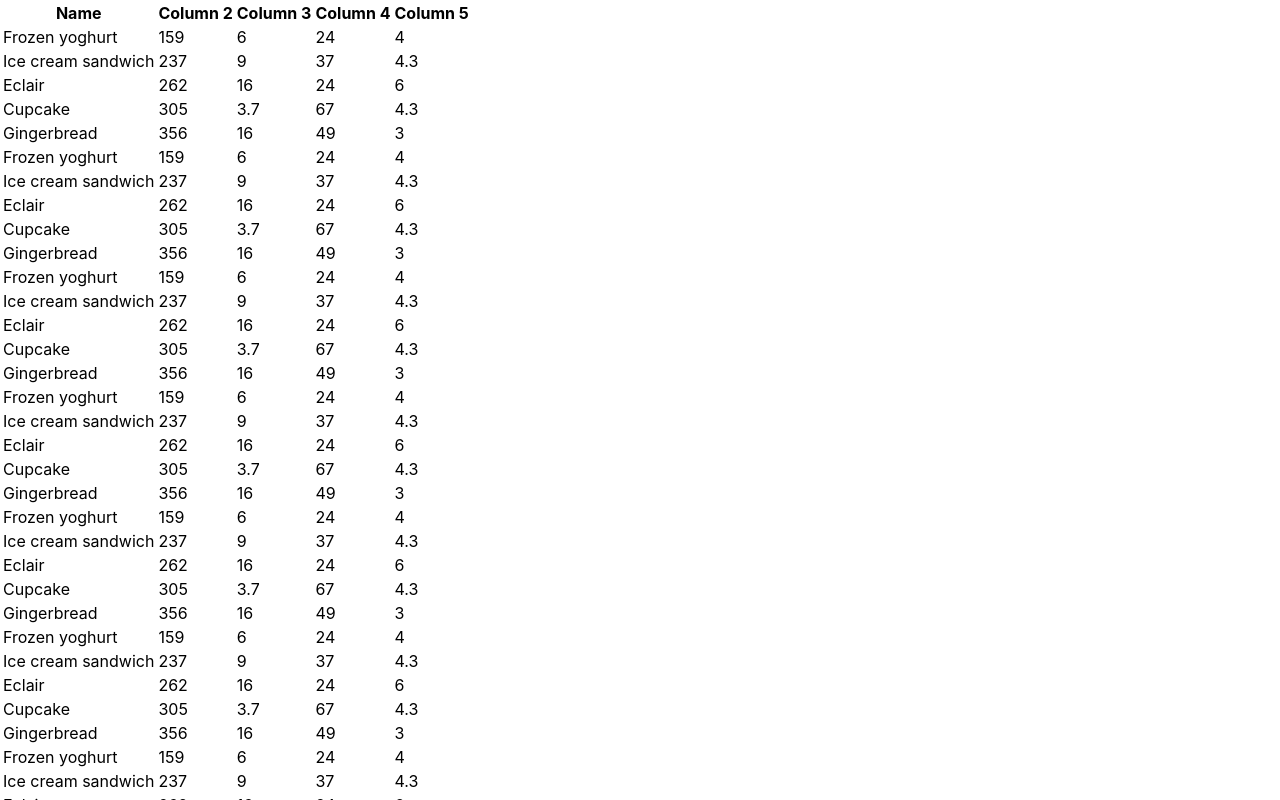
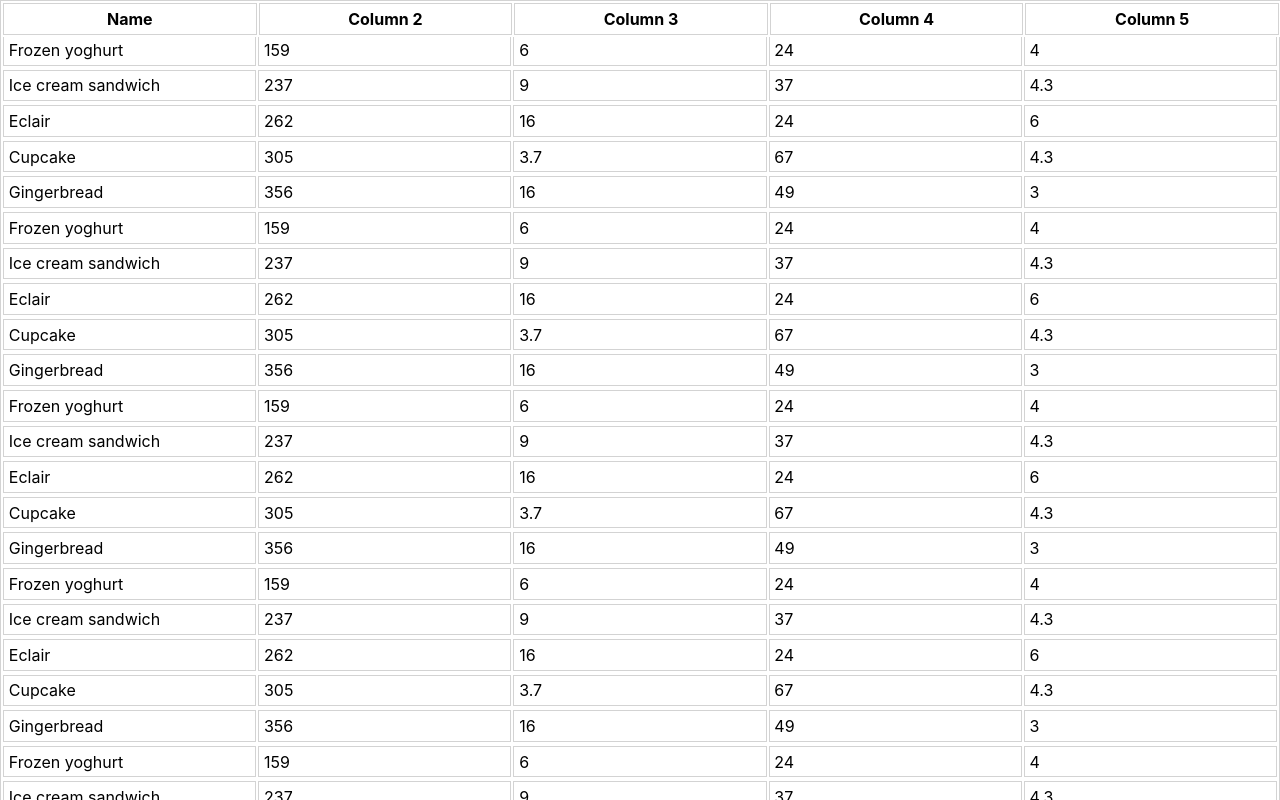
Before and after one commit to arifulh/react-modern-table, a React (Create React App) app: page / in a window 1280 px wide. Shown: the top 800 px of the page. Built offline with nearby package versions, Linux system fonts and the light colour scheme.

Commit message:
adding styles for a fixed header

```diff
--- a/src/components/Table/index.css
+++ b/src/components/Table/index.css
@@ -0,0 +1,38 @@
+
+table {
+    display: flex;
+    flex-flow: column;
+    height: 100%;
+    width: 100%;
+}
+table thead {
+    /* head takes the height it requires,
+    and it's not scaled when table is resized */
+    flex: 0 0 auto;
+    width:100%;
+    position: fixed;
+    background: #fff
+}
+table tbody {
+    padding-top: 31px;
+    /* body takes all the remaining available space */
+    flex: 1 1 auto;
+    display: block;
+    overflow-y: scroll;
+}
+table tbody tr {
+    width: 100%;
+}
+table thead,
+table tbody tr {
+    display: table;
+    table-layout: fixed;
+}
+
+table {
+    border: 1px solid lightgrey;
+}
+table td, table th {
+    padding: 0.3em;
+    border: 1px solid lightgrey;
+}
--- a/src/components/Table/index.jsx
+++ b/src/components/Table/index.jsx
@@ -1,22 +1,8 @@
 import React from 'react';
 import PropTypes from 'prop-types';
 import _ from 'lodash'
-import styled, { css } from 'styled-components'
 
-
-const Button = styled.button`
-  background: transparent;
-  border-radius: 3px;
-  border: 2px solid palevioletred;
-  color: palevioletred;
-  margin: 0.5em 1em;
-  padding: 0.25em 1em;
-
-${props => props.primary && css`
-  background: palevioletred;
-  color: white;
-`}
-`;
+import './index.css'
 
 const TableContainer = props => {
   return(
@@ -103,6 +89,8 @@ class Table extends React.Component {
         perPage: (paginate || data.length),
         paginate: paginate ? true : false
       })
+
+
   }
 
   sortByColumn(columnIndex, columnType) {
```
